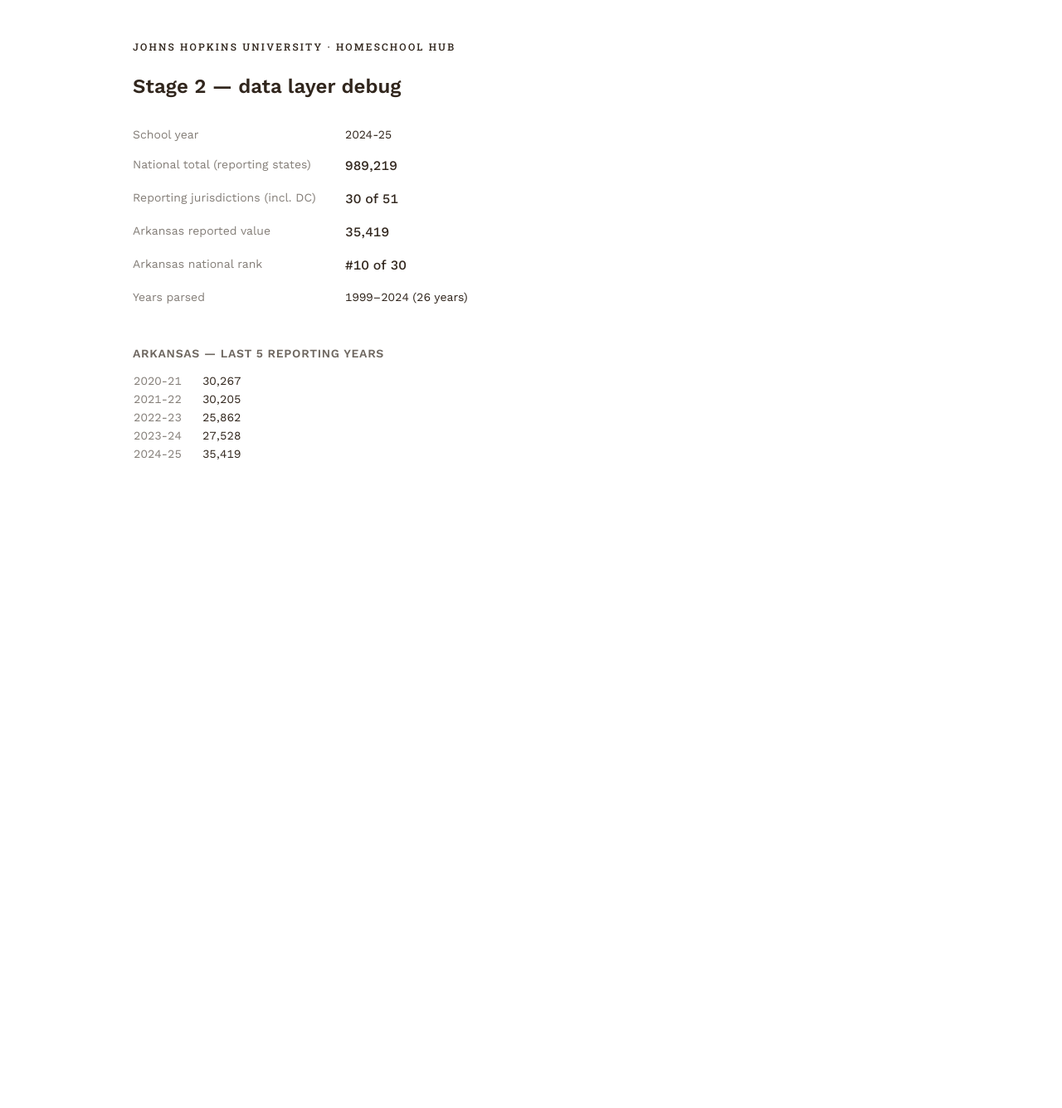
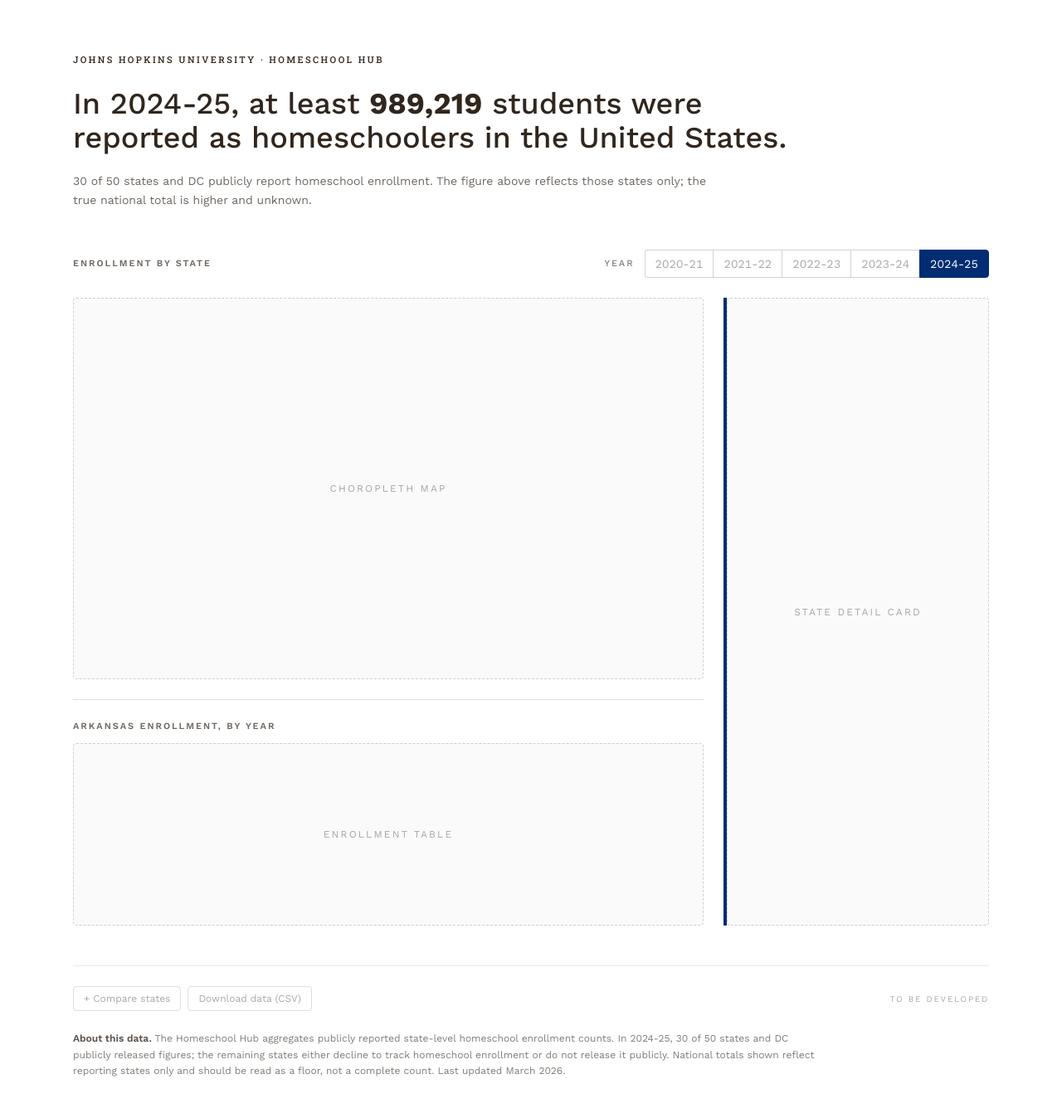
Before and after one commit to roymckenzie4/jhu-homeschool-hub, a React (Vite) app: page / in a window 1280 px wide. Shown: the top 1336 px of the page at 83% size. Before the commit the page ends 800 px from the top, so only its background shows below. Built offline with nearby package versions, Linux system fonts and the light colour scheme.

Commit message:
built static layout shells

```diff
--- a/src/App.jsx
+++ b/src/App.jsx
@@ -1,88 +1,100 @@
 /**
  * App root.
  *
- * Stage 2: data layer verification. Parses the published CSV at module load
- * (via Vite's `?raw` import) and renders a temporary debug panel showing the
- * 2024-25 national total, reporting count, and Arkansas's value + national
- * rank. The panel is intentionally minimal — it goes away in Stage 3 when
- * real components consume these values.
+ * Stage 3: static layout shells. The page composition matches the mockup —
+ * header, year selector, map + detail card grid, table, footer — with
+ * placeholder boxes where Stage 4+ components (map, detail card, table)
+ * will be rendered. Real numbers from the data layer flow into the header
+ * and footer; selection state isn't wired yet.
  */
 
 import csvText from '../homeschool-hub-state-summary-data.csv?raw';
 import { parseCsv } from './data/parseCsv.js';
 import { deriveByYear } from './data/derive.js';
-import { schoolYearLabel } from './config/theme.js';
+import Header from './components/Header.jsx';
+import YearSelector from './components/YearSelector.jsx';
+import Footer from './components/Footer.jsx';
 
+// Data is parsed once at module load — the CSV is bundled at build time.
 const { byState, years } = parseCsv(csvText);
 const byYear = deriveByYear(byState);
 
-const DEBUG_YEAR = 2024;
-const DEBUG_STATE = 'Arkansas';
-
-function formatNumber(n) {
-  return n == null ? '—' : n.toLocaleString('en-US');
-}
+// Years displayed in the selector: most recent five reporting years.
+const SELECTOR_YEARS = years.slice(-5);
+const ACTIVE_YEAR = SELECTOR_YEARS[SELECTOR_YEARS.length - 1];
 
 export default function App() {
-  const yearStats = byYear[DEBUG_YEAR];
-  const arkansasValue = byState[DEBUG_STATE]?.[DEBUG_YEAR];
-  const arkansasRank = yearStats?.rankByState[DEBUG_STATE];
+  const yearStats = byYear[ACTIVE_YEAR];
 
   return (
-    <main className="mx-auto max-w-5xl px-8 py-12">
-      <p className="font-slab text-xs uppercase tracking-[0.18em] text-sable">
-        Johns Hopkins University · Homeschool Hub
-      </p>
+    <main className="mx-auto max-w-[1200px] px-8 py-12 lg:px-12 lg:py-16">
+      <Header
+        year={ACTIVE_YEAR}
+        nationalTotal={yearStats.total}
+        reportingCount={yearStats.reportingCount}
+      />
 
-      <h1 className="mt-6 font-sans text-2xl font-semibold text-sable">
-        Stage 2 — data layer debug
-      </h1>
+      {/* Section label + year selector */}
+      <div className="mt-12 flex flex-wrap items-center justify-between gap-4">
+        <h2 className="font-sans text-[11px] font-semibold uppercase tracking-[0.18em] text-sable/70">
+          Enrollment by State
+        </h2>
+        <YearSelector years={SELECTOR_YEARS} activeYear={ACTIVE_YEAR} />
+      </div>
 
-      <dl className="mt-8 grid grid-cols-1 gap-y-4 font-sans text-sable sm:grid-cols-[16rem_1fr]">
-        <dt className="text-sm text-sable/60">School year</dt>
-        <dd className="text-sm">{schoolYearLabel(DEBUG_YEAR)}</dd>
+      {/*
+        Layout: two columns. Left column stacks the map and the table; the
+        right column holds the detail card and spans the full vertical
+        height of the left column (map + table). At narrow widths the grid
+        collapses to a single column in document order.
+      */}
+      <div className="mt-6 grid grid-cols-1 gap-6 lg:grid-cols-[1fr_320px]">
+        <Placeholder label="Choropleth map" heightClass="h-[460px]" />
+        <Placeholder
+          label="State detail card"
+          accent
+          className="lg:row-span-2 lg:h-auto"
+        />
+        <div>
+          <hr className="border-t border-sable/15" />
+          <h2 className="mt-6 font-sans text-[11px] font-semibold uppercase tracking-[0.18em] text-sable/70">
+            Arkansas Enrollment, by Year
+          </h2>
+          <Placeholder
+            label="Enrollment table"
+            heightClass="h-[220px]"
+            className="mt-3"
+          />
+        </div>
+      </div>
 
-        <dt className="text-sm text-sable/60">National total (reporting states)</dt>
-        <dd className="text-base font-medium tabular-nums">
-          {formatNumber(yearStats?.total)}
-        </dd>
-
-        <dt className="text-sm text-sable/60">Reporting jurisdictions (incl. DC)</dt>
-        <dd className="text-base font-medium tabular-nums">
-          {yearStats?.reportingCount} of 51
-        </dd>
-
-        <dt className="text-sm text-sable/60">Arkansas reported value</dt>
-        <dd className="text-base font-medium tabular-nums">
-          {formatNumber(arkansasValue)}
-        </dd>
-
-        <dt className="text-sm text-sable/60">Arkansas national rank</dt>
-        <dd className="text-base font-medium tabular-nums">
-          #{arkansasRank} of {Object.keys(yearStats?.rankByState ?? {}).length}
-        </dd>
-
-        <dt className="text-sm text-sable/60">Years parsed</dt>
-        <dd className="text-sm tabular-nums">
-          {years[0]}–{years[years.length - 1]} ({years.length} years)
-        </dd>
-      </dl>
-
-      <section className="mt-12">
-        <h2 className="font-sans text-sm font-semibold uppercase tracking-wider text-sable/70">
-          Arkansas — last 5 reporting years
-        </h2>
-        <table className="mt-3 font-sans text-sm text-sable tabular-nums">
-          <tbody>
-            {years.slice(-5).map((y) => (
-              <tr key={y}>
-                <td className="pr-6 text-sable/60">{schoolYearLabel(y)}</td>
-                <td>{formatNumber(byState[DEBUG_STATE]?.[y])}</td>
-              </tr>
-            ))}
-          </tbody>
-        </table>
-      </section>
+      <Footer year={ACTIVE_YEAR} reportingCount={yearStats.reportingCount} />
     </main>
   );
 }
+
+/**
+ * Dashed placeholder box used during Stage 3 to lock layout before the real
+ * components ship in Stages 4-5. The `accent` variant wraps the dashed box
+ * in a solid heritage-blue left bar — that bar is the final detail-card
+ * affordance and stays once the real component lands.
+ */
+function Placeholder({ label, heightClass = '', accent = false, className = '' }) {
+  // Accent (detail card) stretches to its grid cell; plain placeholders use
+  // the explicit heightClass so they don't blow past their content.
+  return (
+    <div
+      className={`${accent ? 'border-l-4 border-heritage' : ''} ${className}`}
+    >
+      <div
+        className={`flex items-center justify-center rounded border border-dashed border-sable/20 bg-sable/[0.02] ${
+          accent ? 'h-full min-h-[460px]' : heightClass
+        }`}
+      >
+        <span className="font-sans text-xs uppercase tracking-[0.18em] text-sable/40">
+          {label}
+        </span>
+      </div>
+    </div>
+  );
+}
--- /dev/null
+++ b/src/components/Footer.jsx
@@ -0,0 +1,50 @@
+/**
+ * Page footer: ghosted action buttons (Compare states, Download data) that
+ * aren't wired up in this prototype, plus the "About this data" paragraph
+ * and the last-updated label.
+ *
+ * Buttons are real, disabled <button> elements so the structure is in place
+ * for Phase 2 wiring without touching markup.
+ */
+
+import { LAST_UPDATED, schoolYearLabel } from '../config/theme.js';
+import { JURISDICTIONS_LABEL } from '../config/states.js';
+
+export default function Footer({ year, reportingCount }) {
+  return (
+    <footer className="mt-12 border-t border-sable/10 pt-6">
+      <div className="flex flex-wrap items-center justify-between gap-4">
+        <div className="flex flex-wrap gap-2">
+          <button
+            type="button"
+            disabled
+            className="cursor-not-allowed rounded border border-sable/15 px-3 py-1.5 font-sans text-xs text-sable/40"
+          >
+            + Compare states
+          </button>
+          <button
+            type="button"
+            disabled
+            className="cursor-not-allowed rounded border border-sable/15 px-3 py-1.5 font-sans text-xs text-sable/40"
+          >
+            Download data (CSV)
+          </button>
+        </div>
+        <p className="font-sans text-[10px] uppercase tracking-[0.18em] text-sable/40">
+          To be developed
+        </p>
+      </div>
+
+      <p className="mt-6 max-w-4xl font-sans text-xs leading-relaxed text-sable/60">
+        <span className="font-semibold text-sable/80">About this data.</span>{' '}
+        The Homeschool Hub aggregates publicly reported state-level homeschool
+        enrollment counts. In {schoolYearLabel(year)}, {reportingCount} of{' '}
+        {JURISDICTIONS_LABEL} publicly released figures; the remaining
+        states either decline to track homeschool enrollment or do not release
+        it publicly. National totals shown reflect reporting states only and
+        should be read as a floor, not a complete count. Last updated{' '}
+        {LAST_UPDATED}.
+      </p>
+    </footer>
+  );
+}
--- /dev/null
+++ b/src/components/Header.jsx
@@ -0,0 +1,36 @@
+/**
+ * Page header: eyebrow line, the big headline with the national total,
+ * and a subhead noting how many jurisdictions actually report.
+ *
+ * The headline number and reporting count come from the data layer
+ * (Stage 2); everything else is static copy.
+ */
+
+import { schoolYearLabel } from '../config/theme.js';
+import { JURISDICTIONS_LABEL } from '../config/states.js';
+
+function formatNumber(n) {
+  return n == null ? '—' : n.toLocaleString('en-US');
+}
+
+export default function Header({ year, nationalTotal, reportingCount }) {
+  return (
+    <header>
+      <p className="font-slab text-[11px] font-medium uppercase tracking-[0.22em] text-sable">
+        Johns Hopkins University &middot; Homeschool Hub
+      </p>
+
+      <h1 className="mt-6 max-w-4xl font-sans text-4xl font-medium leading-[1.15] text-sable">
+        In {schoolYearLabel(year)}, at least{' '}
+        <span className="font-bold">{formatNumber(nationalTotal)}</span>{' '}
+        students were reported as homeschoolers in the United States.
+      </h1>
+
+      <p className="mt-5 max-w-3xl font-sans text-sm leading-relaxed text-sable/70">
+        {reportingCount} of {JURISDICTIONS_LABEL} publicly report homeschool
+        enrollment. The figure above reflects those states only;
+        the true national total is higher and unknown.
+      </p>
+    </header>
+  );
+}
--- /dev/null
+++ b/src/components/YearSelector.jsx
@@ -0,0 +1,48 @@
+/**
+ * Year selector — a segmented control of connected buttons. Visual-only for
+ * this prototype: the active year (2024-25) is filled with Heritage Blue;
+ * the others render as ghosted/disabled segments to communicate the feature
+ * exists but isn't wired up yet.
+ *
+ * Borders overlap via `-ml-px` so adjacent segments share a single border
+ * line, matching the mockup's connected look.
+ */
+
+import { schoolYearLabel } from '../config/theme.js';
+import { cn } from '../lib/utils.js';
+
+export default function YearSelector({ years, activeYear }) {
+  return (
+    <div className="flex items-center">
+      <span className="mr-3 font-sans text-[11px] font-medium uppercase tracking-[0.18em] text-sable/60">
+        Year
+      </span>
+      <div className="flex">
+        {years.map((year, i) => {
+          const active = year === activeYear;
+          const first = i === 0;
+          const last = i === years.length - 1;
+          return (
+            <button
+              key={year}
+              type="button"
+              disabled={!active}
+              aria-pressed={active}
+              className={cn(
+                'border border-sable/20 px-3 py-1.5 font-sans text-sm tabular-nums transition',
+                !first && '-ml-px',
+                first && 'rounded-l',
+                last && 'rounded-r',
+                active
+                  ? 'z-10 border-heritage bg-heritage text-white'
+                  : 'cursor-not-allowed bg-white text-sable/40',
+              )}
+            >
+              {schoolYearLabel(year)}
+            </button>
+          );
+        })}
+      </div>
+    </div>
+  );
+}
--- a/src/config/states.js
+++ b/src/config/states.js
@@ -68,5 +68,9 @@ export const BY_POSTAL = Object.fromEntries(STATES.map((s) => [s.postal, s]));
 export const BY_NAME   = Object.fromEntries(STATES.map((s) => [s.name, s]));
 export const BY_FIPS   = Object.fromEntries(STATES.map((s) => [s.fips, s]));
 
-// Total used for the "X of 51" subhead — 50 states plus DC.
+// Total used for the reporting-count denominator — 50 states plus DC.
 export const TOTAL_JURISDICTIONS = 51;
+
+// Human-readable label for that denominator. Used in body copy so the
+// phrasing ("50 states and DC") stays in sync with the count above.
+export const JURISDICTIONS_LABEL = '50 states and DC';
```
